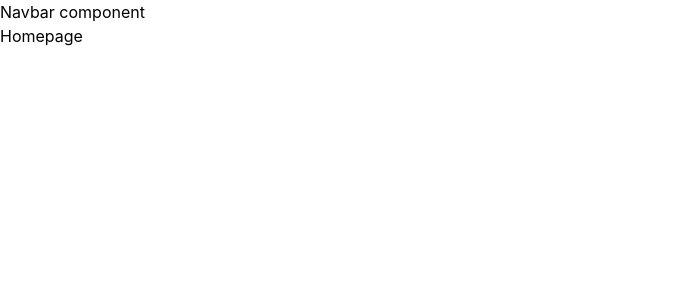
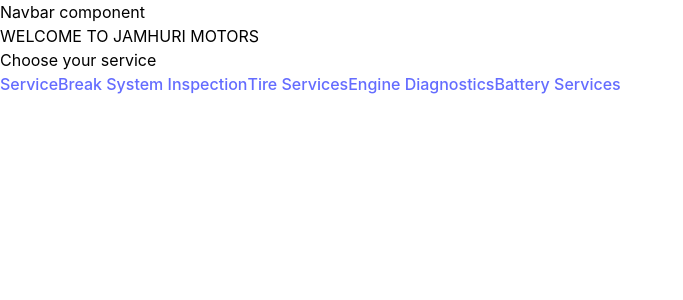
Before and after one commit to MylesMburu/bukkt-frontend, a React (Vite) app in the folder bukkt-frontend/: page / in a window 1280 px wide. Shown: the top 300 px of the page, without its empty margins (0-683 px from the left). Built offline with nearby package versions, Linux system fonts and the light colour scheme.

Commit message:
services-layout

```diff
--- a/bukkt-frontend/src/components/Homepage.jsx
+++ b/bukkt-frontend/src/components/Homepage.jsx
@@ -1,5 +1,6 @@
+import Services from "./servicekpage/serviceslayout"
 const Homepage = () => {
-    return <div>Homepage</div>
+    return <div><Services/></div>
 }
 
 export default Homepage
--- /dev/null
+++ b/bukkt-frontend/src/components/servicekpage/serviceslayout.jsx
@@ -0,0 +1,59 @@
+import React, { useState } from 'react';
+import { Link, useNavigate } from 'react-router-dom';
+
+const Services = () => {
+  const navigate = useNavigate();
+  const [buttonClicked, setButtonClicked] = useState(false);
+
+  const handleClick = () => {
+    // Change the color from blue to white when clicked
+    setButtonClicked(true);
+
+    // Navigate to the corresponding service route
+    navigate(`/${Queue}`);
+  };
+
+  return (
+    <div>
+
+      <div>
+        <h2>WELCOME TO JAMHURI MOTORS</h2>
+        <h3>Choose your service </h3>
+      </div>
+      <div>
+        <button
+          className={buttonClicked ? 'white-button' : ''}
+          onClick={() => handleClick()}
+        >
+            <Link to="/Queue" >Service</Link>
+        </button>
+        <button
+          className={buttonClicked ? 'white-button' : ''}
+          onClick={() => handleClick()}
+        >
+           <Link to="/Queue" >Break System Inspection</Link>
+        </button>
+        <button
+          className={buttonClicked ? 'white-button' : ''}
+          onClick={() => handleClick()}
+        >
+       <Link to="/Queue" > Tire Services </Link>
+        </button>
+        <button
+          className={buttonClicked ? 'white-button' : ''}
+          onClick={() => handleClick()}
+        >
+          <Link to="/Queue" > Engine Diagnostics</Link>
+        </button>
+        <button
+          className={buttonClicked ? 'white-button' : ''}
+          onClick={() => handleClick()}
+        >
+         <Link to="/Queue" > Battery Services</Link>
+        </button>
+      </div>
+    </div>
+  );
+};
+
+export default Services;
--- a/bukkt-frontend/src/utils/routes-config.jsx
+++ b/bukkt-frontend/src/utils/routes-config.jsx
@@ -6,7 +6,7 @@ export const routesConfig = [
     path: '/',
     element: <Layout />,
     children: [
-        { path: '', element: <Homepage /> },
+        { path: '/', element: <Homepage /> },
     ]
 
 }
```
Also changed, not shown: bukkt-frontend/src/components/servicekpage/servicelayout.css (added).
